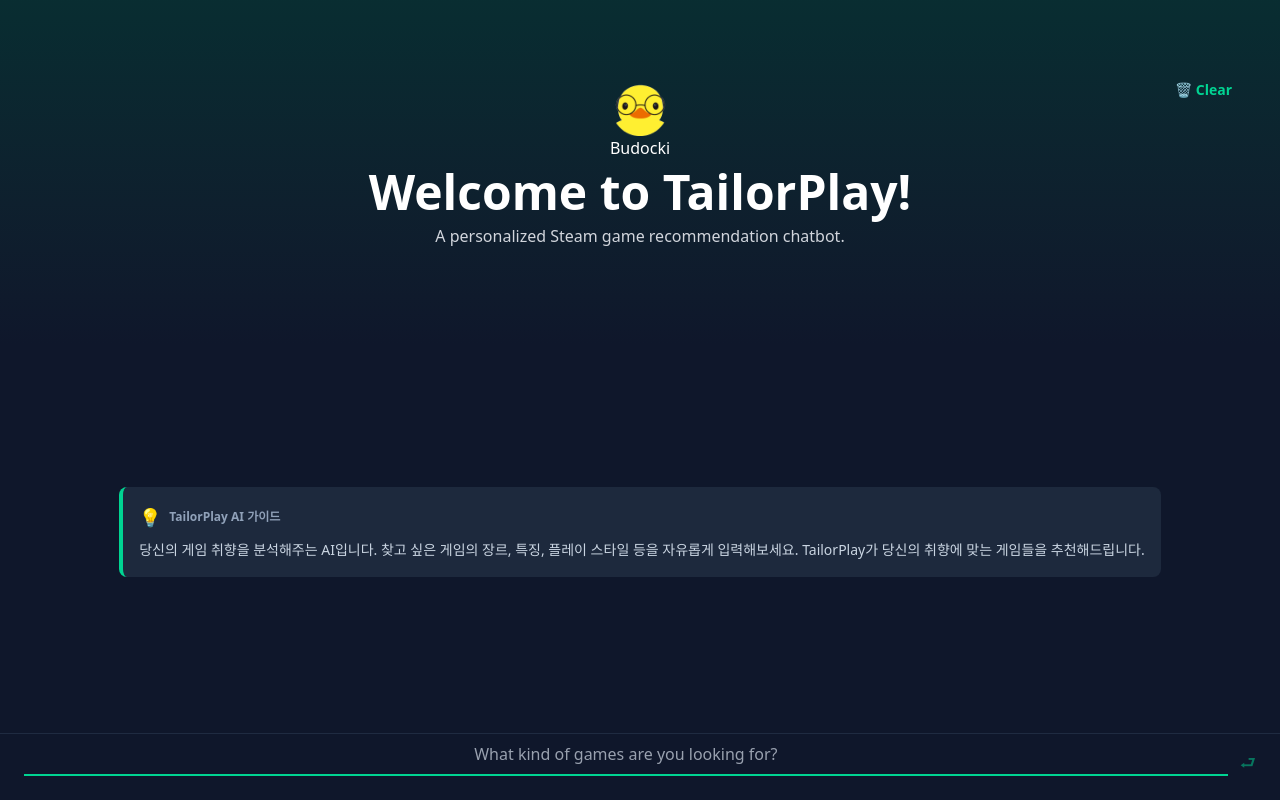
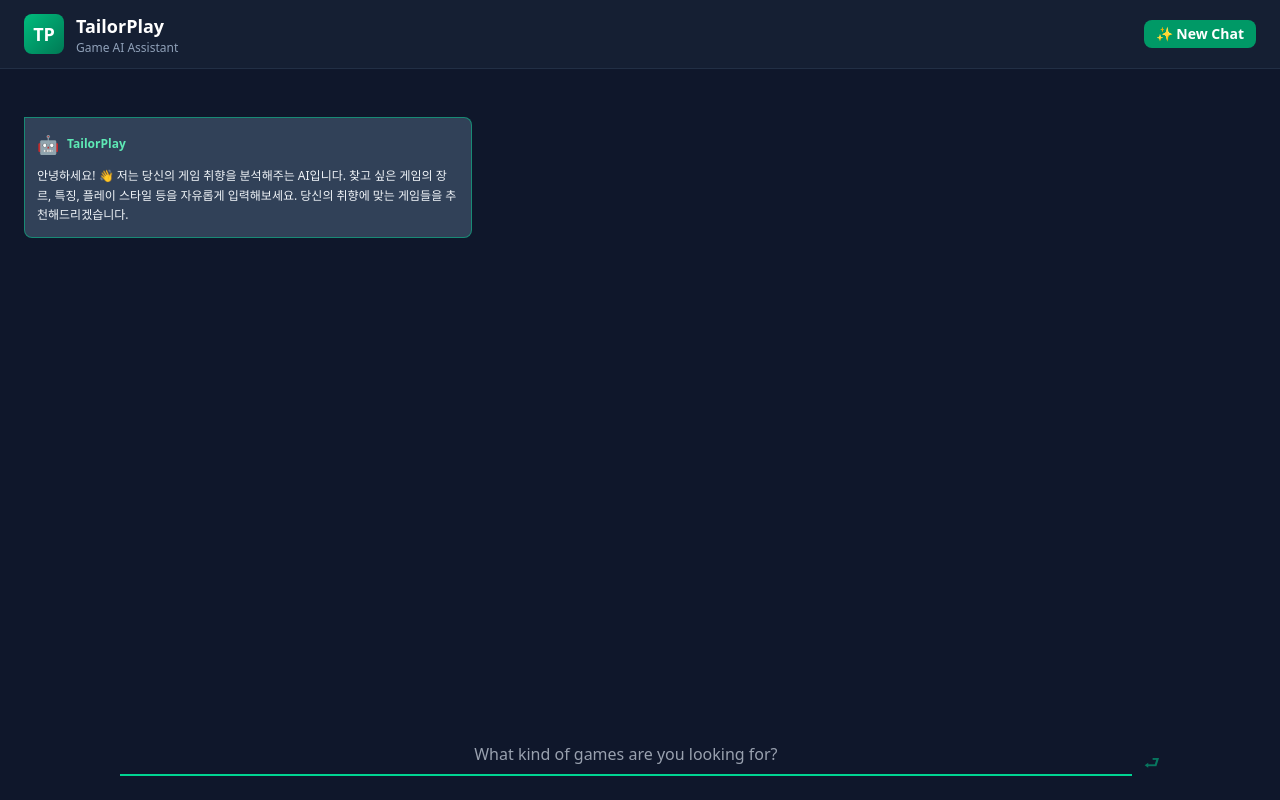
Before and after one commit to boostcampaitech8/pro-recsys-finalproject-recsys-05, a React app in the folder frontend/: page / in a window 1280 px wide. Built offline with nearby package versions, Linux system fonts and the light colour scheme; the HTML template or start-up script is replaced by a standard one.

Commit message:
feat/frontend: UI 수정

```diff
--- a/frontend/src/pages/MainPage.tsx
+++ b/frontend/src/pages/MainPage.tsx
@@ -60,17 +60,30 @@ export default function MainPage() {
   };
 
   return (
-    <div className="w-full max-w-360 mx-auto min-h-screen flex flex-col bg-slate-900 text-emerald-300">
-      {/* 헤더 */}
-      <div className="w-full bg-linear-to-b from-emerald-900/40 to-slate-900/20 py-20 text-center">
-        <Header onClear={handleClearChat} />
+    <div className="w-full min-h-screen flex flex-col bg-slate-900 text-slate-100">
+      {/* Header */}
+      <div className="w-full border-b border-slate-700/50 py-3 px-6 bg-slate-800/50">
+        <div className="max-w-360 mx-auto flex items-center justify-between">
+          <Header />
+          <button
+            onClick={handleClearChat}
+            className="px-3 py-1 text-sm font-semibold text-white bg-emerald-600 hover:bg-emerald-700 rounded-lg transition-colors"
+          >
+            ✨ New Chat
+          </button>
+        </div>
       </div>
 
-      {/* 채팅 히스토리 */}
-      <ChatHistory messages={messages} isLoading={isLoading} />
+      {/* Content */}
+      <div className="w-full flex flex-col flex-1 items-center">
+        <div className="w-full max-w-360 flex flex-col flex-1">
+          {/* 채팅 히스토리 */}
+          <ChatHistory messages={messages} isLoading={isLoading} />
 
-      {/* 채팅 입력 */}
-      <InputGameSearch onSearch={handleSendMessage} isLoading={isLoading} />
+          {/* 채팅 입력 */}
+          <InputGameSearch onSearch={handleSendMessage} isLoading={isLoading} />
+        </div>
+      </div>
     </div>
   );
 }
--- a/frontend/src/pages/components/ChatHistory.tsx
+++ b/frontend/src/pages/components/ChatHistory.tsx
@@ -19,18 +19,21 @@ interface ChatHistoryProps {
 }
 
 export function ChatHistory({ messages, isLoading = false }: ChatHistoryProps) {
-  const messagesEndRef = useRef<HTMLDivElement>(null);
+  const containerRef = useRef<HTMLDivElement>(null);
 
   useEffect(() => {
-    setTimeout(() => {
-      messagesEndRef.current?.scrollIntoView({ behavior: "smooth" });
-    }, 0);
+    // 스크롤을 항상 아래로 유지
+    if (containerRef.current) {
+      setTimeout(() => {
+        containerRef.current!.scrollTop = containerRef.current!.scrollHeight;
+      }, 0);
+    }
   }, [messages, isLoading]);
 
   return (
-    <div className="flex-1 overflow-y-auto px-6 py-4 flex flex-col gap-2 pb-24">
+    <div ref={containerRef} className="flex-1 overflow-y-auto px-6 py-4 flex flex-col gap-2 pb-24">
       {messages.length === 0 ? (
-        <div className="m-auto">
+        <div className="w-full flex items-start justify-center pt-8">
           <SearchGuide />
         </div>
       ) : (
@@ -59,7 +62,6 @@ export function ChatHistory({ messages, isLoading = false }: ChatHistoryProps) {
               </div>
             </div>
           )}
-          <div ref={messagesEndRef} />
         </>
       )}
     </div>
--- a/frontend/src/pages/components/Header.tsx
+++ b/frontend/src/pages/components/Header.tsx
@@ -1,37 +1,16 @@
-import budocki from "@/assets/budocki.png";
+export function Header() {
+  return (
+    <div className="flex items-center gap-3">
+      {/* 로고 */}
+      <div className="flex items-center justify-center w-10 h-10 bg-linear-to-br from-emerald-500 to-emerald-700 rounded-lg">
+        <span className="text-lg font-bold text-white">TP</span>
+      </div>
 
-interface HeaderProps {
-  onClear?: () => void;
-}
-
-export function Header({ onClear }: HeaderProps) {
-  return (
-    <div className="w-full flex flex-col items-center relative">
-      {/* Clear 버튼 */}
-      {onClear && (
-        <button
-          onClick={onClear}
-          className="absolute top-0 right-12 text-emerald-400 hover:text-emerald-300 transition-colors text-sm font-semibold"
-          title="채팅 초기화"
-        >
-          🗑️ Clear
-        </button>
-      )}
-
-      <img
-        src={budocki}
-        alt="Logo"
-        className="w-14 h-auto m-auto"
-        loading="lazy"
-      />
-      <p className="text-white mb-2">Budocki</p>
-      <h1 className="text-5xl font-bold text-white mb-2">
-        Welcome to TailorPlay!
-      </h1>
-
-      <p className="text-l text-gray-300 mb-4">
-        A personalized Steam game recommendation chatbot.
-      </p>
+      {/* 텍스트 */}
+      <div>
+        <h1 className="text-lg font-bold text-white">TailorPlay</h1>
+        <p className="text-xs text-slate-400">Game AI Assistant</p>
+      </div>
     </div>
   );
 }
--- a/frontend/src/pages/components/InputGameSearch.tsx
+++ b/frontend/src/pages/components/InputGameSearch.tsx
@@ -1,4 +1,4 @@
-import { useState } from "react";
+import { useState, useRef, useEffect } from "react";
 
 interface InputGameSearchProps {
   onSearch?: (query: string) => void;
@@ -7,11 +7,23 @@ interface InputGameSearchProps {
 
 export function InputGameSearch({ onSearch, isLoading = false }: InputGameSearchProps) {
   const [input, setInput] = useState("");
+  const inputRef = useRef<HTMLInputElement>(null);
+
+  useEffect(() => {
+    inputRef.current?.focus();
+  }, []);
+
+  useEffect(() => {
+    if (!isLoading) {
+      inputRef.current?.focus();
+    }
+  }, [isLoading]);
 
   const handleSearch = () => {
     if (input.trim()) {
       onSearch?.(input);
       setInput("");
+      inputRef.current?.focus();
     }
   };
 
@@ -22,9 +34,11 @@ export function InputGameSearch({ onSearch, isLoading = false }: InputGameSearch
   };
 
   return (
-    <div className="fixed bottom-0 left-0 right-0 w-full max-w-360 mx-auto px-6 flex items-end gap-3 justify-center pb-6 z-40 bg-slate-900 border-t border-slate-700/50">
+    <div className="fixed bottom-0 left-0 right-0 w-full bg-slate-900 z-40 px-24">
+      <div className="w-full max-w-360 mx-auto px-6 flex items-end gap-3 justify-center pb-6">
         <div className="flex flex-col w-full">
           <input
+            ref={inputRef}
             id="searchInput"
             type="text"
             value={input}
@@ -44,5 +58,6 @@ export function InputGameSearch({ onSearch, isLoading = false }: InputGameSearch
           ⮐
         </button>
       </div>
+    </div>
   );
 }
--- a/frontend/src/pages/components/SearchGuide.tsx
+++ b/frontend/src/pages/components/SearchGuide.tsx
@@ -1,17 +1,19 @@
 export function SearchGuide() {
   return (
-    <div className="p-4 bg-slate-800 rounded-lg border-l-4 border-emerald-400 animate-fade-in-up">
-      <div className="flex items-center gap-2 mb-2">
-        <span className="text-lg">💡</span>
-        <span className="text-xs text-slate-400 font-semibold">
-          TailorPlay AI 가이드
-        </span>
+    <div className="flex flex-col text-start w-full gap-2 animate-fade-in-up">
+      <div className="flex justify-start w-full">
+        <div className="max-w-md bg-slate-700 text-slate-100 p-3 rounded-lg rounded-tl-none border border-emerald-400/50 text-sm">
+          <div className="flex items-center gap-2 mb-2">
+            <span className="text-lg">🤖</span>
+            <span className="text-xs text-emerald-300 font-semibold">
+              TailorPlay
+            </span>
+          </div>
+          <p className="text-xs leading-relaxed">
+            안녕하세요! 👋 저는 당신의 게임 취향을 분석해주는 AI입니다. 찾고 싶은 게임의 장르, 특징, 플레이 스타일 등을 자유롭게 입력해보세요. 당신의 취향에 맞는 게임들을 추천해드리겠습니다.
+          </p>
+        </div>
       </div>
-      <p className="text-slate-300 text-sm leading-relaxed">
-        당신의 게임 취향을 분석해주는 AI입니다. 찾고 싶은 게임의 장르, 특징,
-        플레이 스타일 등을 자유롭게 입력해보세요. TailorPlay가 당신의 취향에
-        맞는 게임들을 추천해드립니다.
-      </p>
     </div>
   );
 }
--- a/frontend/src/pages/components/UserMessage.tsx
+++ b/frontend/src/pages/components/UserMessage.tsx
@@ -4,8 +4,8 @@ interface UserMessageProps {
 
 export function UserMessage({ content }: UserMessageProps) {
   return (
-    <div className="flex justify-end mb-3 animate-fade-in-up">
-      <div className="bg-emerald-600 text-white p-3 rounded-lg rounded-br-none max-w-[80%] break-words">
+    <div className="flex justify-end w-full animate-fade-in-up">
+      <div className="bg-emerald-600 text-white p-3 rounded-lg rounded-br-none max-w-md break-words">
         <p className="text-sm leading-relaxed">{content}</p>
       </div>
     </div>
```
Lines whose indentation alone changed are shown as unchanged.
